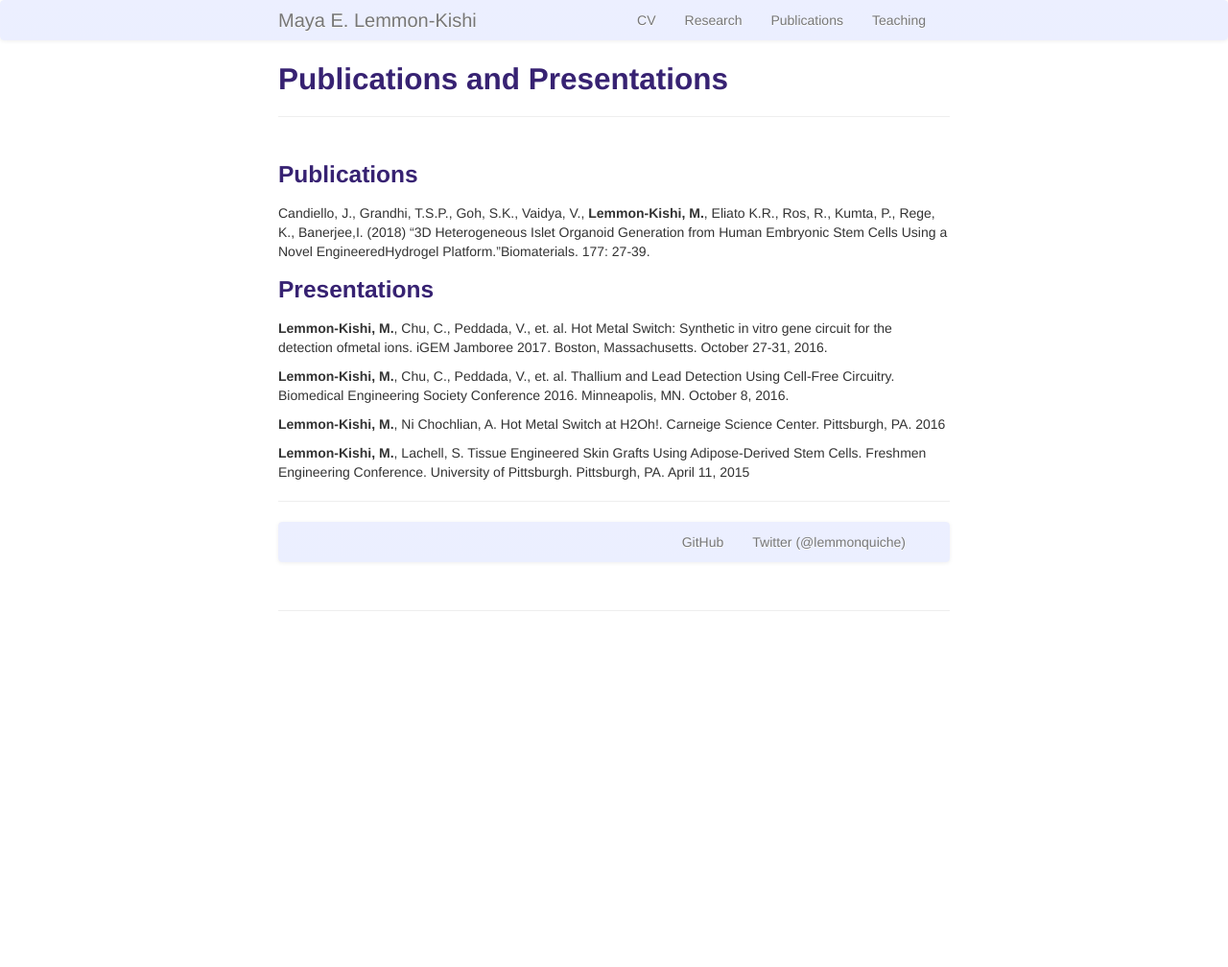
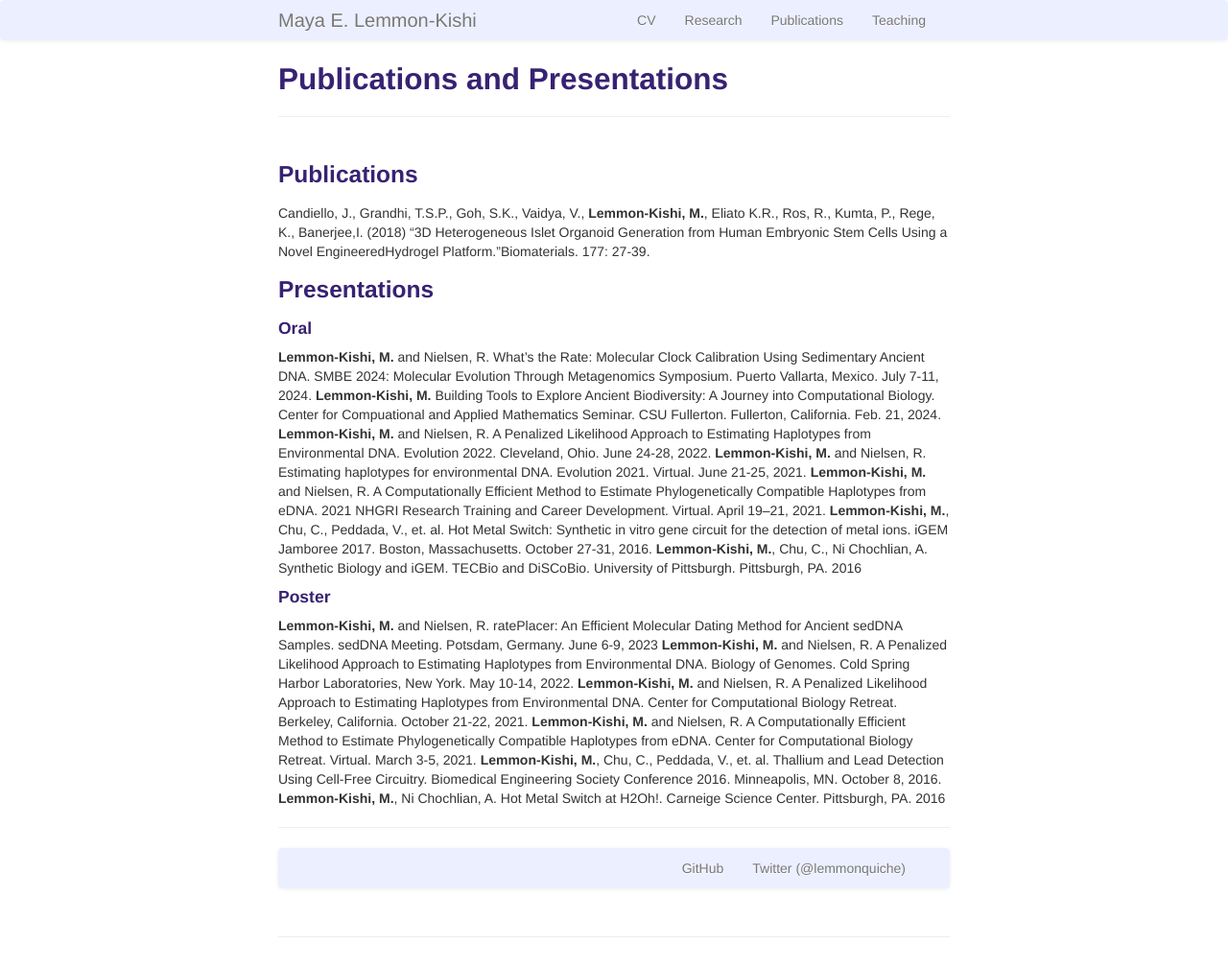
Before and after one commit to lemmonquiche/lemmonquiche.github.io, a Jekyll site: the page built from pages/publications.md, in a window 1280 px wide. Shown: the whole page at 96% size. Built offline with Jekyll 4.4.1, drawn with Linux system fonts in a browser that asks for light colours; before the commit the page ends 900 px from its top, so only the background shows below that.

Commit message:
Update publications

```diff
--- a/pages/publications.md
+++ b/pages/publications.md
@@ -10,13 +10,22 @@ Candiello, J., Grandhi, T.S.P., Goh, S.K., Vaidya, V., <b>Lemmon-Kishi, M.</b>,
 
 ### Presentations
 
-<b>Lemmon-Kishi, M.</b>, Chu, C., Peddada, V., et. al. Hot Metal Switch: Synthetic in vitro gene circuit for the detection ofmetal ions. iGEM Jamboree 2017. Boston, Massachusetts. October 27-31, 2016.
+#### Oral
+<b>Lemmon-Kishi, M.</b> and Nielsen, R. What’s the Rate: Molecular Clock Calibration Using Sedimentary Ancient DNA. SMBE 2024: Molecular Evolution Through Metagenomics Symposium. Puerto Vallarta, Mexico. July 7-11, 2024.
+<b>Lemmon-Kishi, M.</b> Building Tools to Explore Ancient Biodiversity: A Journey into Computational Biology. Center for Compuational and Applied Mathematics Seminar. CSU Fullerton. Fullerton, California. Feb. 21, 2024.
+<b>Lemmon-Kishi, M.</b> and Nielsen, R. A Penalized Likelihood Approach to Estimating Haplotypes from Environmental DNA. Evolution 2022. Cleveland, Ohio. June 24-28, 2022.
+<b>Lemmon-Kishi, M.</b> and Nielsen, R. Estimating haplotypes for environmental DNA. Evolution 2021. Virtual. June 21-25, 2021.
+<b>Lemmon-Kishi, M.</b> and Nielsen, R. A Computationally Efficient Method to Estimate Phylogenetically Compatible Haplotypes from eDNA. 2021 NHGRI Research Training and Career Development. Virtual. April 19–21, 2021.
+<b>Lemmon-Kishi, M.</b>, Chu, C., Peddada, V., et. al. Hot Metal Switch: Synthetic in vitro gene circuit for the detection of metal ions. iGEM Jamboree 2017. Boston, Massachusetts. October 27-31, 2016.
+<b>Lemmon-Kishi, M.</b>, Chu, C., Ni Chochlian, A. Synthetic Biology and iGEM. TECBio and DiSCoBio. University of Pittsburgh. Pittsburgh, PA. 2016
 
+#### Poster
+<b>Lemmon-Kishi, M.</b> and Nielsen, R. ratePlacer: An Efficient Molecular Dating Method for Ancient sedDNA Samples. sedDNA Meeting. Potsdam, Germany. June 6-9, 2023
+<b>Lemmon-Kishi, M.</b> and Nielsen, R. A Penalized Likelihood Approach to Estimating Haplotypes from Environmental DNA. Biology of Genomes. Cold Spring Harbor Laboratories, New York. May 10-14, 2022.
+<b>Lemmon-Kishi, M.</b> and Nielsen, R. A Penalized Likelihood Approach to Estimating Haplotypes from Environmental DNA. Center for Computational Biology Retreat. Berkeley, California. October 21-22, 2021.
+<b>Lemmon-Kishi, M.</b> and Nielsen, R. A Computationally Efficient Method to Estimate Phylogenetically Compatible Haplotypes from eDNA. Center for Computational Biology Retreat. Virtual. March 3-5, 2021.
 <b>Lemmon-Kishi, M.</b>, Chu, C., Peddada, V., et. al. Thallium and Lead Detection Using Cell-Free Circuitry. Biomedical Engineering Society Conference 2016. Minneapolis, MN. October 8, 2016.
-
 <b>Lemmon-Kishi, M.</b>, Ni Chochlian, A. Hot Metal Switch at H2Oh!. Carneige Science Center. Pittsburgh, PA. 2016
-
-<b>Lemmon-Kishi, M.</b>, Lachell, S. Tissue Engineered Skin Grafts Using Adipose-Derived Stem Cells. Freshmen Engineering Conference. University of Pittsburgh. Pittsburgh, PA. April 11, 2015
 
 ---
 
```
